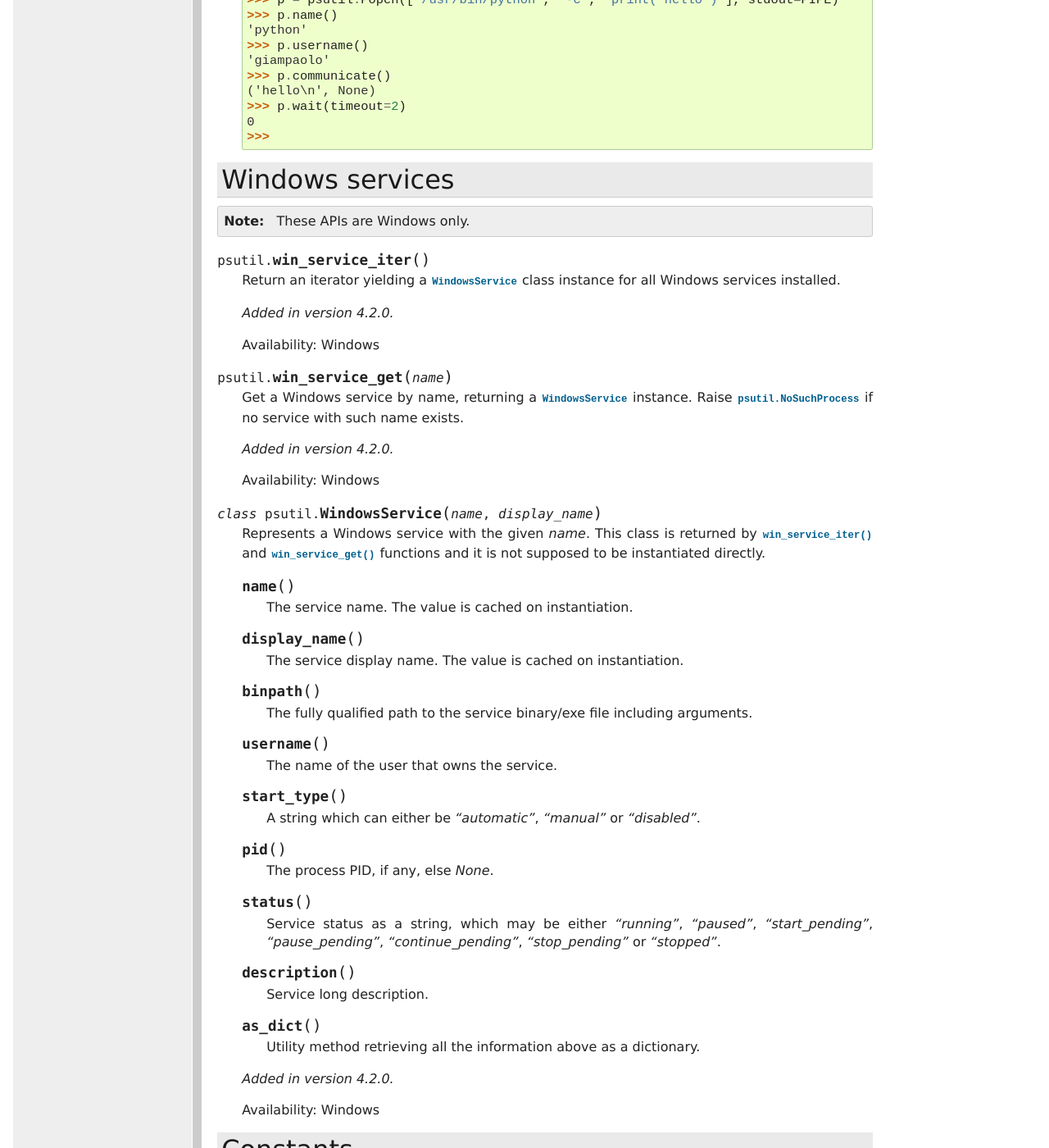
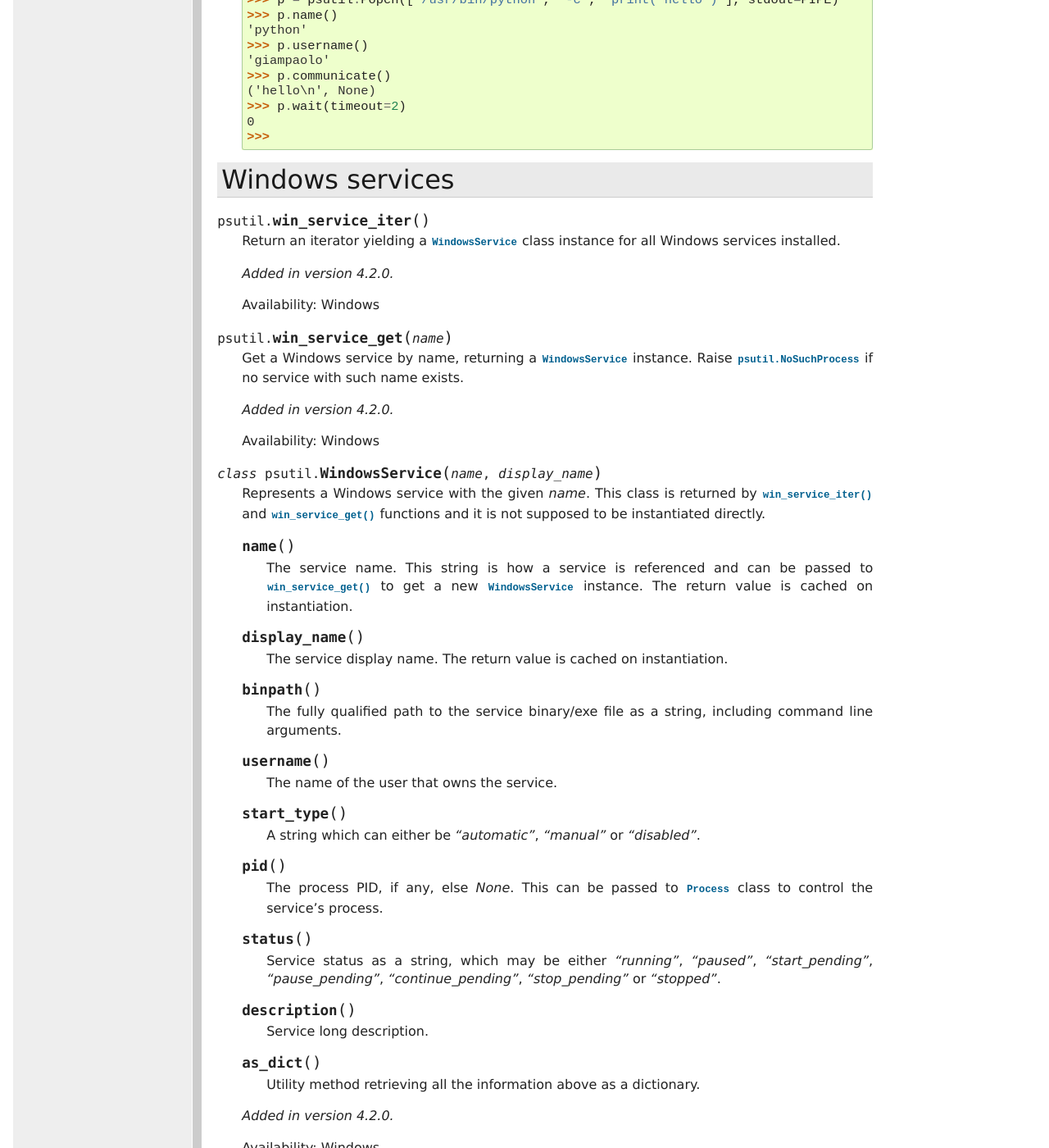
Before and after one commit to giampaolo/psutil, a Sphinx documentation site: the page built from docs/index.rst, in a window 1280 px wide and 1400 px high, scrolled down 23100 px. Shown: the whole window at 82% size. Built offline with Sphinx 7.4.7, drawn with Linux system fonts in a browser that asks for light colours; formulas are drawn with MathJax 3.

Commit message:
update doc

```diff
--- a/docs/index.rst
+++ b/docs/index.rst
@@ -1485,8 +1485,6 @@ Popen class
 Windows services
 ================
 
-.. note:: These APIs are Windows only.
-
 .. function:: win_service_iter()
 
   Return an iterator yielding a :class:`WindowsService` class instance for all
@@ -1511,16 +1509,18 @@ Windows services
 
   .. method:: name()
 
-     The service name. The value is cached on instantiation.
+     The service name. This string is how a service is referenced and can be
+     passed to :func:`win_service_get` to get a new :class:`WindowsService`
+     instance. The return value is cached on instantiation.
 
   .. method:: display_name()
 
-     The service display name. The value is cached on instantiation.
+     The service display name. The return value is cached on instantiation.
 
   .. method:: binpath()
 
-     The fully qualified path to the service binary/exe file including
-     arguments.
+     The fully qualified path to the service binary/exe file as a string,
+     including command line arguments.
 
   .. method:: username()
 
@@ -1532,7 +1532,8 @@ Windows services
 
   .. method:: pid()
 
-     The process PID, if any, else `None`.
+     The process PID, if any, else `None`. This can be passed to
+     :class:`Process` class to control the service's process.
 
   .. method:: status()
 
```
Also changed, not shown: README.rst (+23 -0 lines), 1 other file.
